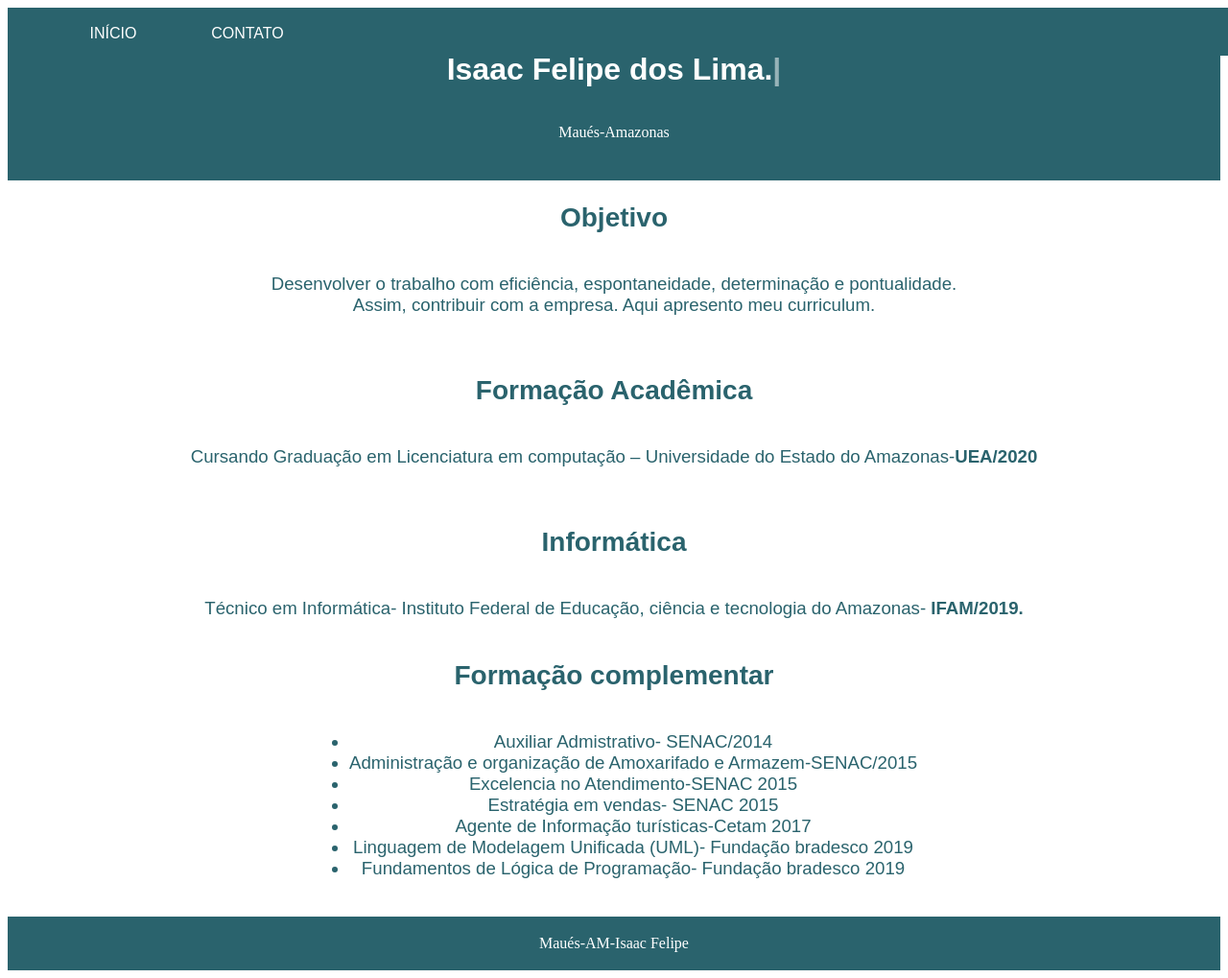
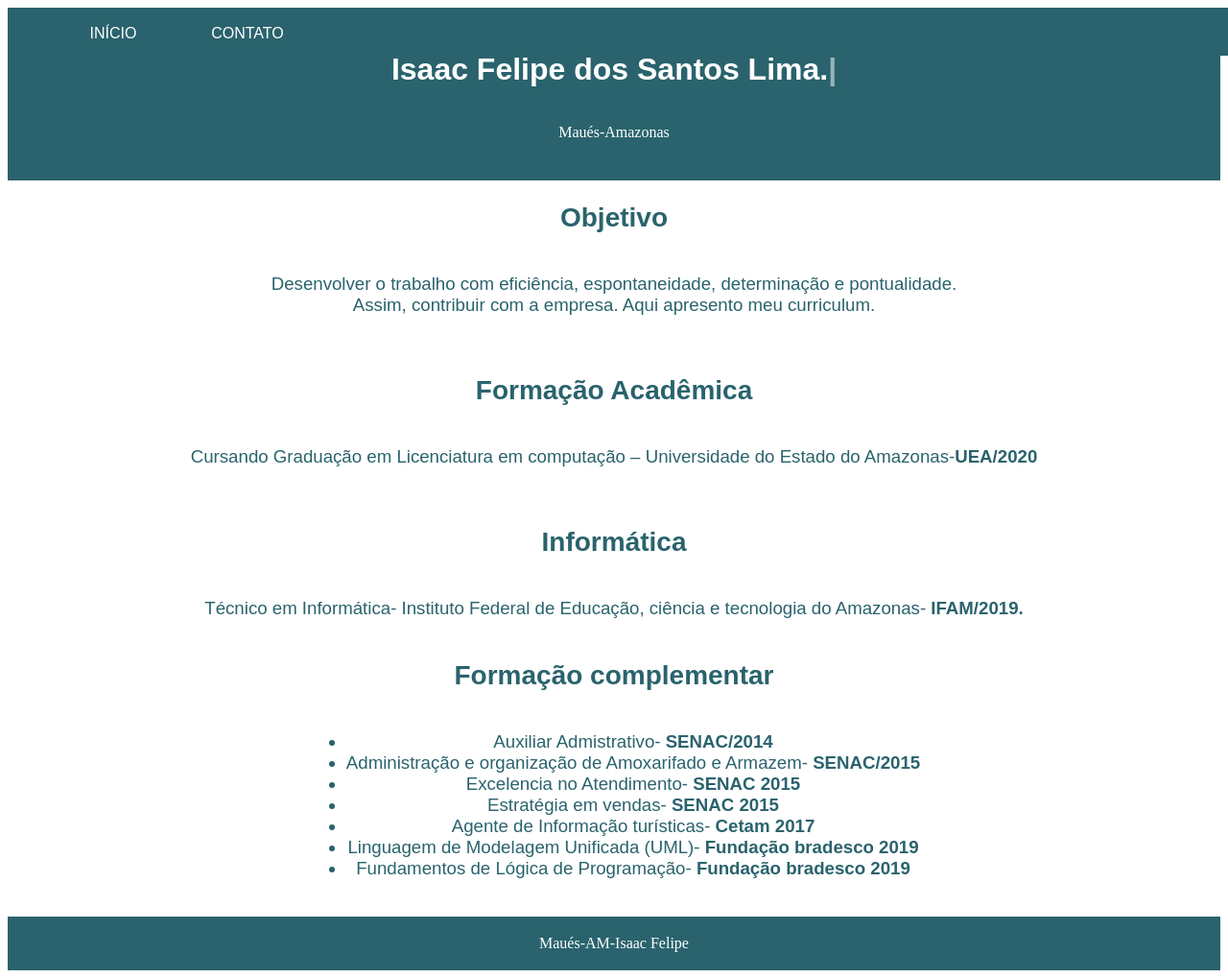
Before and after one commit to isaacfelipe1/meu_curriculum, a plain HTML site: page index.html in a window 1280 px wide. Shown: the whole page at 96% size. Drawn offline with Linux system fonts and the light colour scheme.

Commit message:
Update index.html

```diff
--- a/index.html
+++ b/index.html
@@ -3,13 +3,8 @@
 <head>
     <meta charset="UTF-8">
     <meta name="viewport" content="width=device-width, initial-scale=1.0">
-    <title>Uma nova maneira de criar sites</title>
+    <title>Meu curriculum</title>
     <link rel="stylesheet" href="estilo.css">
-    <style>
-
-
-
-    </style>
 </head>
 <body>
     <div>
@@ -24,7 +19,7 @@
         </nav>
 
     <header>
-        <h1>Isaac Felipe dos Lima.</h1>
+        <h1>Isaac Felipe dos Santos Lima.</h1>
         <p>Maués-Amazonas</p>
     </header>
     <section id="sobre" >
@@ -46,13 +41,13 @@
     <section id="formacao_complementar">
         <h2>Formação complementar </h2>
         <ul class="cursos">
-            <li>Auxiliar Admistrativo- SENAC/2014</li>
-            <li> Administração e organização de Amoxarifado e Armazem-SENAC/2015</li>
-            <li> Excelencia no Atendimento-SENAC 2015</li>
-            <li> Estratégia em vendas- SENAC 2015</li>
-            <li> Agente de Informação turísticas-Cetam 2017</li>
-            <li> Linguagem de Modelagem Unificada (UML)- Fundação bradesco 2019</li>
-            <li> Fundamentos de Lógica de Programação- Fundação bradesco 2019</li>
+            <li>Auxiliar Admistrativo- <strong>SENAC/2014</strong>  </li>
+            <li> Administração e organização de Amoxarifado e Armazem- <strong>SENAC/2015</strong></li>
+            <li> Excelencia no Atendimento- <Strong>SENAC 2015</Strong></li>
+            <li> Estratégia em vendas-  <strong>SENAC 2015</strong></li>
+            <li> Agente de Informação turísticas- <strong>Cetam 2017</strong></li>
+            <li> Linguagem de Modelagem Unificada (UML)- <strong>Fundação bradesco 2019</strong></li>
+            <li> Fundamentos de Lógica de Programação- <strong>Fundação bradesco 2019</strong></li>
           </ul>
     </section>
     <footer id="rodape">
@@ -81,6 +76,8 @@
     typeWrite(p);
 
 
+
 </script>
+
 </body>
 </html>
```
